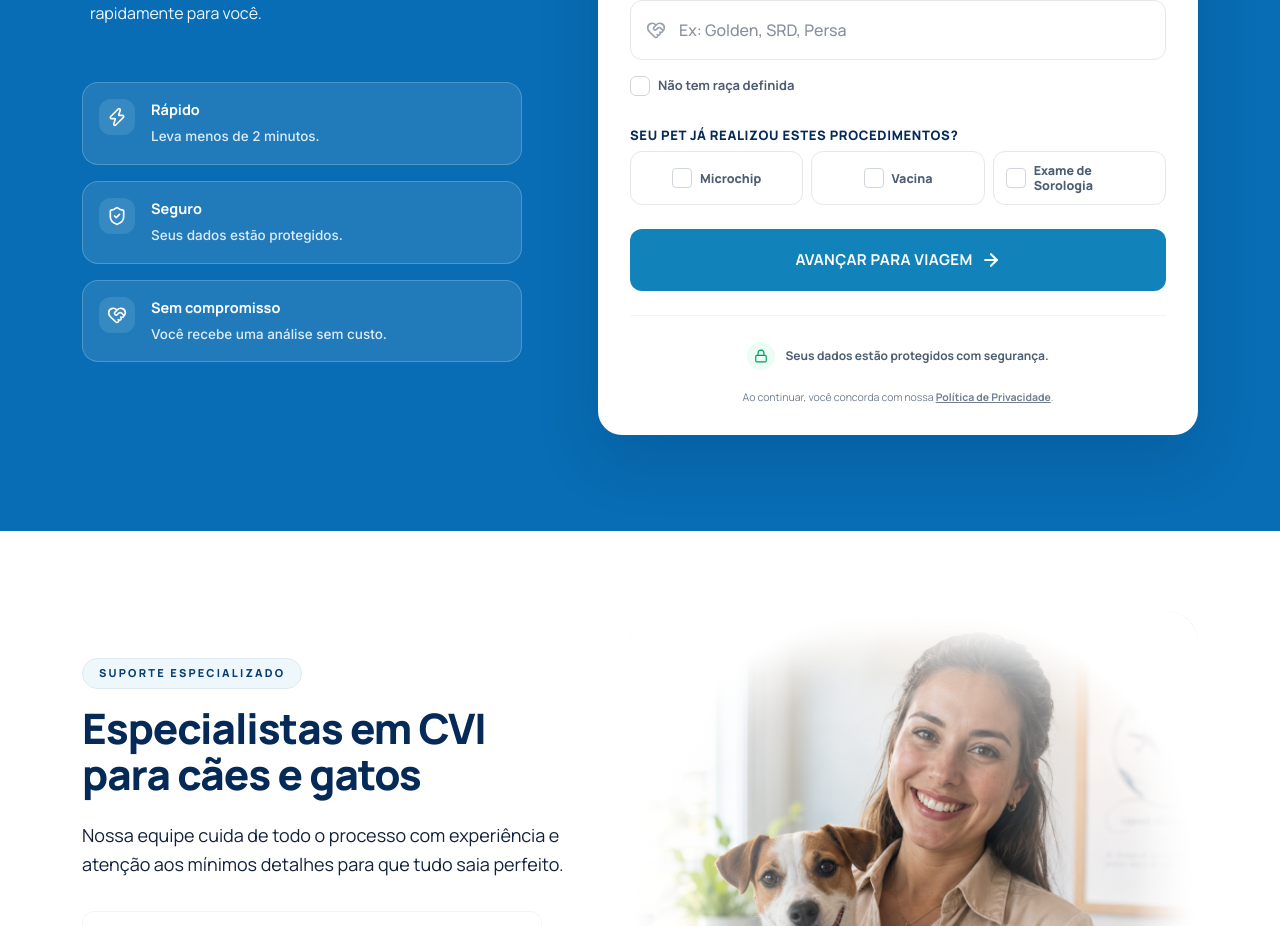
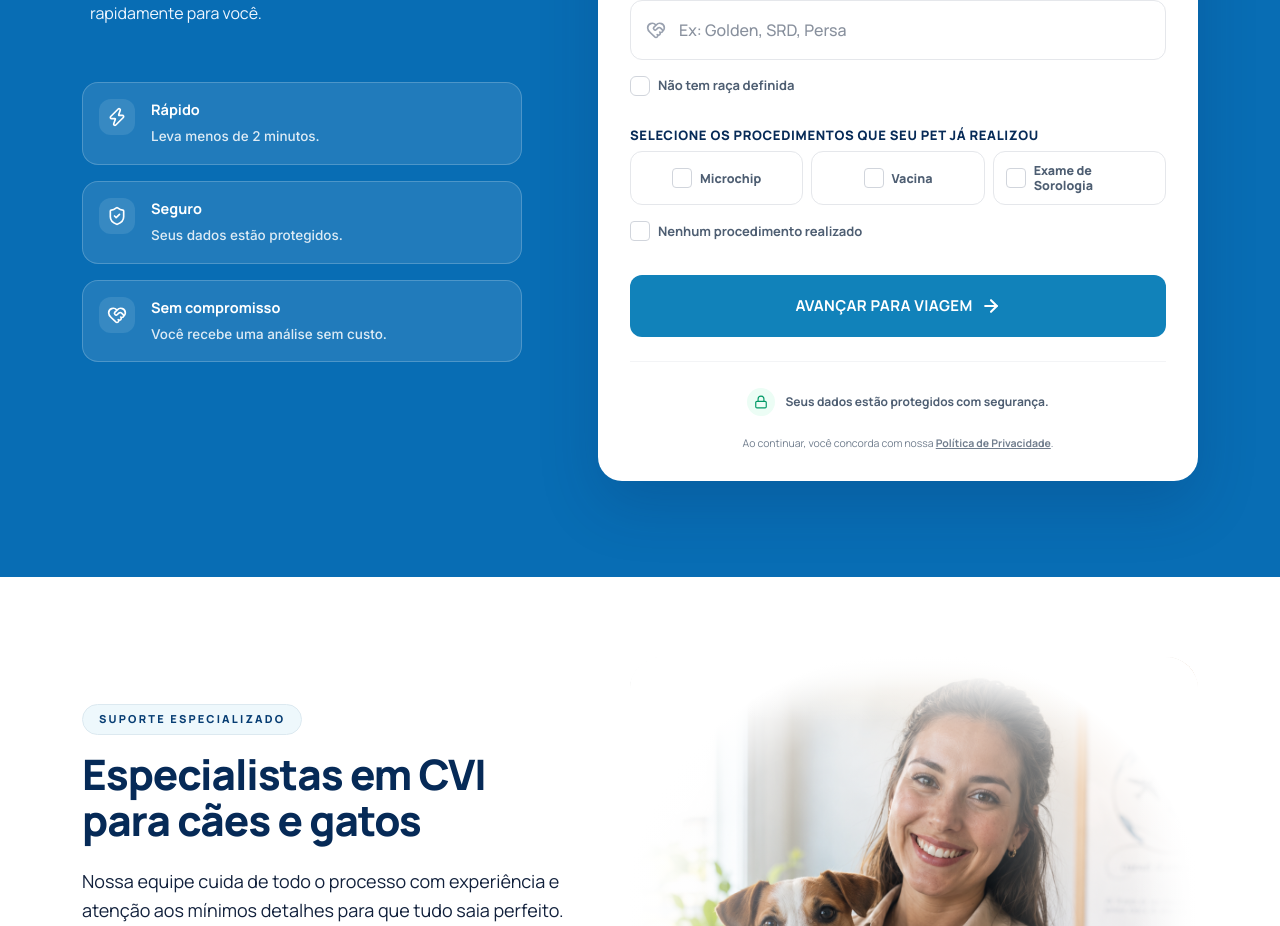
Before and after one commit to embarcompany/cvifacil, a Next.js app: page / in a window 1280 px wide. Shown: the part 5118-6044 px from the top of the page. Built offline with nearby package versions, Linux system fonts and the light colour scheme.

Commit message:
Add no-procedure option to pet form

```diff
--- a/src/app/page.tsx
+++ b/src/app/page.tsx
@@ -477,6 +477,7 @@ const phoneCountryOptions: { iso: CountryCode; label: string; dialCode: string;
 ];
 
 const veterinaryProcedureOptions = ["Microchip", "Vacina", "Exame de Sorologia"];
+const noVeterinaryProcedureOption = "Nenhum procedimento realizado";
 
 const ddiLengthConfig: Record<string, number[]> = {
   "55": [8, 9, 10, 11],
@@ -1060,7 +1061,7 @@ export default function Home() {
 
     const emailText = formData.emailOpcional.trim() ? formData.emailOpcional : "Não informado";
     const breedText = formData.racaPet.trim() || "Não informado";
-    const proceduresText = formData.procedimentosVeterinarios.length > 0 ? formData.procedimentosVeterinarios.join(", ") : "Não informado";
+    const proceduresText = formData.procedimentosVeterinarios.length > 0 ? formData.procedimentosVeterinarios.join(", ") : "Nenhum procedimento informado";
     const text = `Olá, equipe CVI Fácil! Acabei de enviar meu formulário pelo site e quero antecipar meu atendimento por aqui.\n\n*Resumo da viagem:*\n- Origem: ${formData.cidadeOrigem}\n- Destino: ${destinoFinal}\n- Previsão da viagem: ${formData.dataViagem}\n\n*Pet(s):*\n- ${petDetails}\n- Raça: ${breedText}\n- Procedimentos veterinários: ${proceduresText}\n- Mais de um pet: ${totalPets > 1 ? "Sim (" + totalPets + " pets no total)" : "Não, apenas 1 pet"}\n\n*Dados do tutor:*\n- Nome: ${formData.nomeTutor}\n- WhatsApp: ${formData.emailOuTelefone}\n- E-mail: ${emailText}\n\nPodem me orientar com os próximos passos?`;
     const encodedText = encodeURIComponent(text);
     setTimeout(() => {
@@ -2583,7 +2584,7 @@ export default function Home() {
                         </div>
 
                         <div className="flex flex-col gap-1.5">
-                          <span className="text-[13px] font-extrabold text-navy uppercase tracking-wider">Seu pet já realizou estes procedimentos?</span>
+                          <span className="text-[13px] font-extrabold text-navy uppercase tracking-wider">Selecione os procedimentos que seu pet já realizou</span>
                           <div className="grid grid-cols-3 gap-1.5 sm:gap-2">
                             {veterinaryProcedureOptions.map((procedure) => {
                               const isChecked = formData.procedimentosVeterinarios.includes(procedure);
@@ -2604,7 +2605,7 @@ export default function Home() {
                                     onChange={() => {
                                       const nextProcedures = isChecked
                                         ? formData.procedimentosVeterinarios.filter((item) => item !== procedure)
-                                        : [...formData.procedimentosVeterinarios, procedure];
+                                        : [...formData.procedimentosVeterinarios.filter((item) => item !== noVeterinaryProcedureOption), procedure];
                                       setFormData({ ...formData, procedimentosVeterinarios: nextProcedures });
                                       trackEvent("cvi_veterinary_procedure_changed", { procedure, selected: !isChecked });
                                     }}
@@ -2620,6 +2621,27 @@ export default function Home() {
                               );
                             })}
                           </div>
+                          <label className="flex min-h-10 w-fit cursor-pointer items-center gap-2 py-1 text-[13px] font-bold text-text-muted">
+                            <input
+                              type="checkbox"
+                              checked={formData.procedimentosVeterinarios.includes(noVeterinaryProcedureOption)}
+                              onChange={(event) => {
+                                const nextProcedures = event.target.checked ? [noVeterinaryProcedureOption] : [];
+                                setFormData({ ...formData, procedimentosVeterinarios: nextProcedures });
+                                trackEvent("cvi_veterinary_procedure_changed", {
+                                  procedure: noVeterinaryProcedureOption,
+                                  selected: event.target.checked,
+                                });
+                              }}
+                              className="sr-only"
+                            />
+                            <span className={`flex h-5 w-5 shrink-0 items-center justify-center rounded-[4px] border transition-all ${
+                              formData.procedimentosVeterinarios.includes(noVeterinaryProcedureOption) ? "border-primary bg-primary text-white" : "border-gray-300 bg-white text-transparent"
+                            }`}>
+                              <Check className="h-3.5 w-3.5" strokeWidth={3} />
+                            </span>
+                            Nenhum procedimento realizado
+                          </label>
                         </div>
                       </div>
 
```
